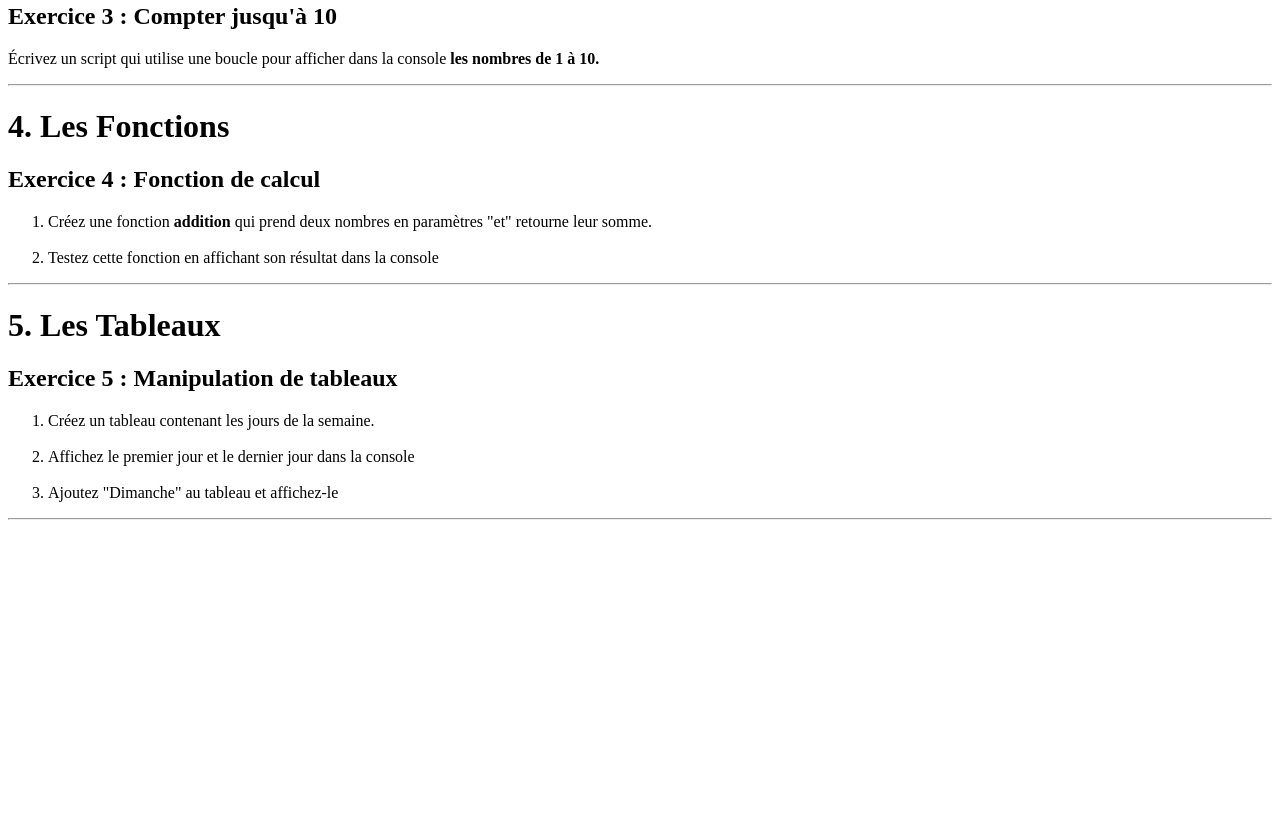
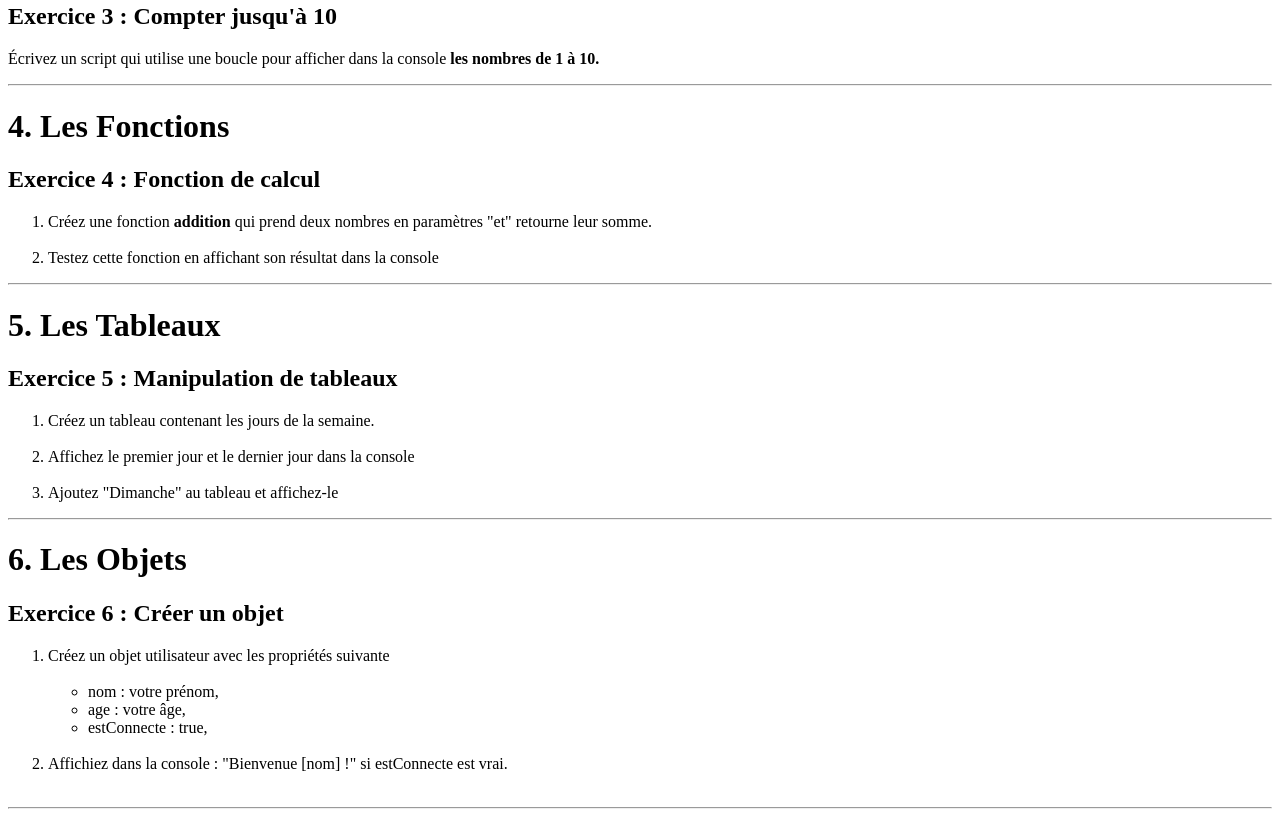
Before and after one commit to fannysaez/Exercices-JavaScript, a plain HTML site: page index.html in a window 1280 px wide. Shown: the part 718-1535 px from the top of the page. Before the commit the page ends 1246 px from the top, so only its background shows below. Drawn offline with Linux system fonts and the light colour scheme.

Commit message:
Réalisations des exercices  1 à 6

```diff
--- a/index.html
+++ b/index.html
@@ -70,6 +70,24 @@
         </p>
         <hr>
 
+                <!-- Exercice 6 : Les Objets -->
+                <h1>6. Les Objets</h1>
+                <h2>Exercice 6 : Créer un objet</h2>
+                <p>
+                    <ol>
+                        <li>Créez un objet utilisateur avec les propriétés suivante</li><br>
+                        <ul>
+                            <li>nom : votre prénom,</li>
+                            <li>age : votre âge,</li>
+                            <li>estConnecte : true,</li><br>
+                        </ul>
+
+                        <li>Affichiez dans la console : "Bienvenue [nom] !" si estConnecte est vrai.</li><br>
+                    </ol>
+                </p>
+                <hr>
+
+
 
 
  <script src="script.js"></script>
```
